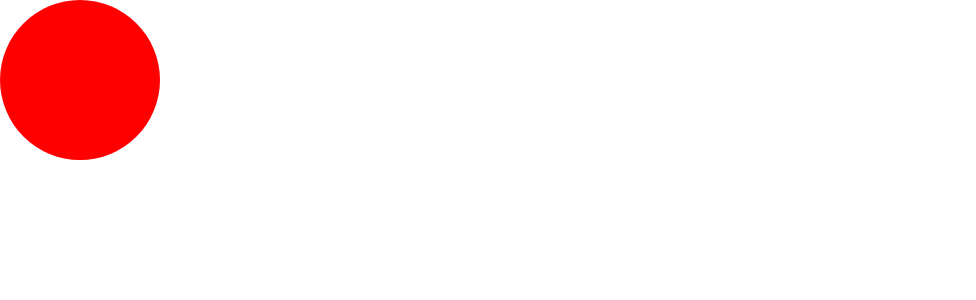
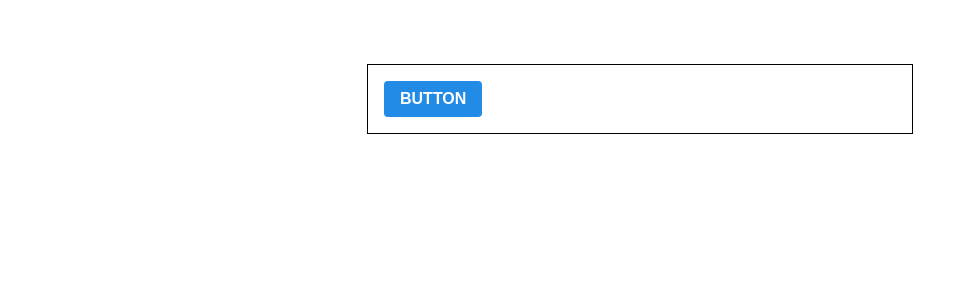
Before and after one commit to hyongti/styled-component, a React (Create React App) app: page / in a window 1280 px wide. Shown: the top 300 px of the page, without its empty margins (0-976 px from the left). Built offline with nearby package versions, Linux system fonts and the light colour scheme.

Commit message:
Button 만들기

```diff
--- a/src/App.tsx
+++ b/src/App.tsx
@@ -2,22 +2,22 @@ import React from "react";
 import styled from "styled-components";
 // eslint-disable-next-line
 import * as types from "styled-components/cssprop";
+import Button from "./Button";
 
-const Circle = styled.div<{ huge: boolean }>`
-  width: 5rem;
-  height: 5rem;
-  background: ${(props) => props.color || "black"};
-  border-radius: 50%;
-  ${(props) =>
-    props.huge &&
-    `
-      width: 10rem;
-      height: 10rem;
-    `}
+const AppBlock = styled.div`
+  width: 512px;
+  margin: 0 auto;
+  margin-top: 4rem;
+  border: 1px solid black;
+  padding: 1rem;
 `;
 
 function App() {
-  return <Circle color="red" huge />;
+  return (
+    <AppBlock>
+      <Button>BUTTON</Button>
+    </AppBlock>
+  );
 }
 
 export default App;
--- a/src/Button.tsx
+++ b/src/Button.tsx
@@ -1,11 +1,12 @@
 import React from "react";
 
 import styled from "styled-components";
-import * as types from "styled-components/cssprop";
+// import * as types from "styled-components/cssprop";
 
 const StyledButton = styled.button`
   /* 공통 스타일 */
-  display: inline-flex;
+  /* 왜 inline-flex하면 예시대로 안 됨? */
+  display: inline;
   outline: none;
   border: none;
   border-radius: 4px;
```
